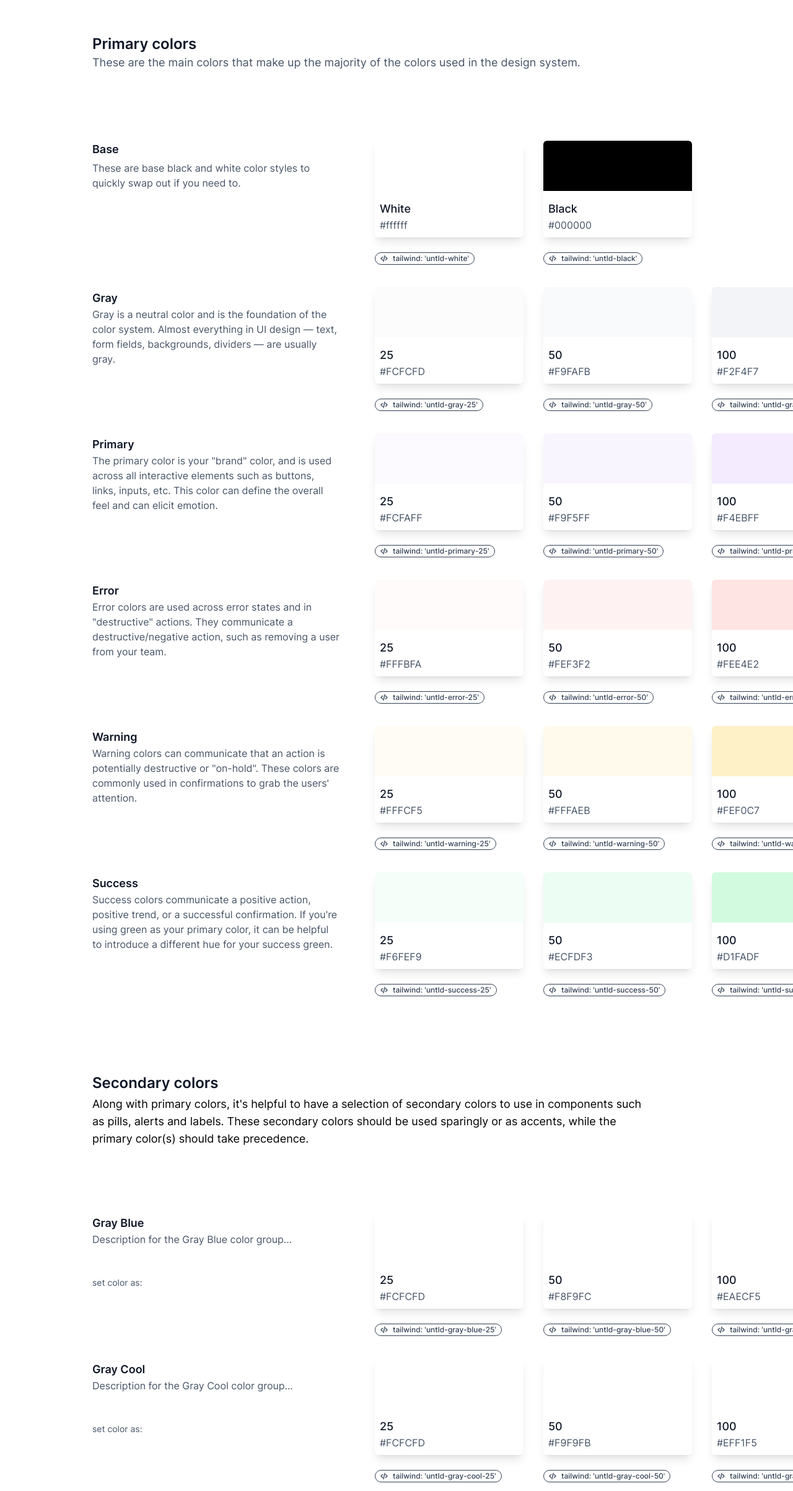
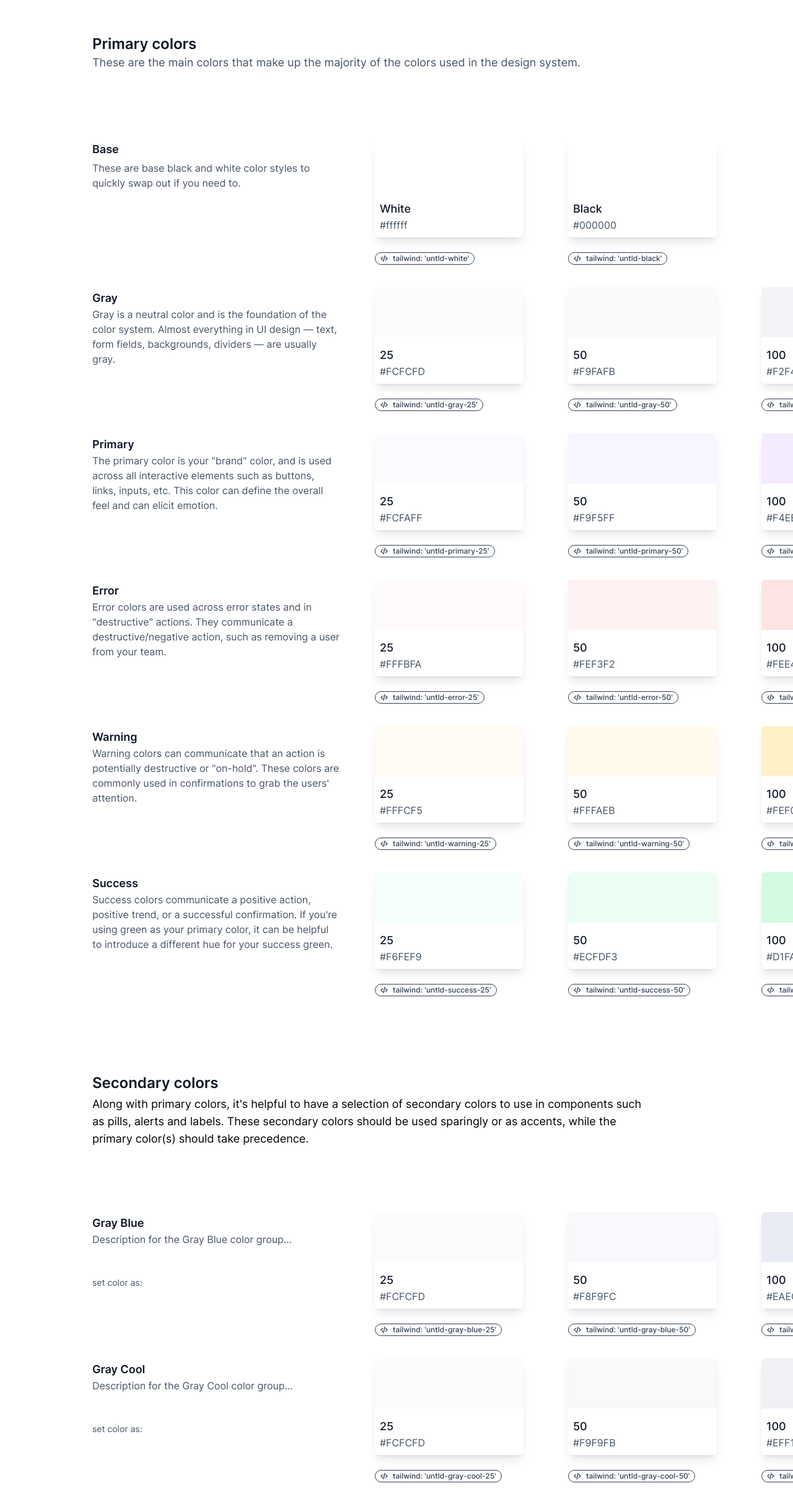
Before and after one commit to benjaminpreiss/untitled-ui-components, a SvelteKit app: page /colors in a window 1280 px wide. Shown: the part 161-2566 px from the top of the page at 62% size. Built offline with nearby package versions, Linux system fonts and the light colour scheme.

Commit message:
Change tailwind background classes to css style inline

```diff
--- a/src/routes/colors/+page.svelte
+++ b/src/routes/colors/+page.svelte
@@ -210,7 +210,7 @@
 						animation: 'animate-fadeInFromTop',
 						threshold: 0.1
 					}}
-					class=" col-span-2 opacity-0 mr-8 pb-6 w-[25rem] sticky space-y-1 z-10 bg-untld-white left-0"
+					class="non-draggable col-span-2 opacity-0 mr-8 pr-10 pb-6 w-[27.5rem] sticky space-y-1 z-10 bg-untld-white left-0"
 				>
 					<h4 class="untld-text-lg untld-text-semibold text-untld-gray-900">
 						{colorDescriptions.base.Base?.title ?? ''}
@@ -227,10 +227,10 @@
 							threshold: 0.1
 						}}
 						style="animation-delay: {innerIndex * 0.025}s;"
-						class="w-[15rem] opacity-0 delay-500 h-[9.75rem] col-span-1 snap-start shadow-lg rounded-md relative"
+						class="w-[15rem] -ml-10 opacity-0 delay-500 h-[9.75rem] col-span-1 snap-start shadow-lg rounded-md relative"
 					>
 						<div
-							style="background-color:rgb(var(--color-untld-base-{color
+							style="background-color:rgb(var(--color-untld-{color
 								.replace(/\s+/g, '-')
 								.toLocaleLowerCase()}))"
 							class="w-full rounded-t-md h-[52%]"
@@ -276,7 +276,7 @@
 				{#each Object.entries(colors.primary) as [colorGroup, shades], outerIndex (outerIndex)}
 					<div
 						id={colorGroup.toLowerCase()}
-						class="non-draggable active:cursor-default col-span-2 opacity-100 mr-8 pb-6 w-[25rem] sticky space-y-1 z-30 left-0"
+						class="non-draggable active:cursor-default col-span-2 opacity-100 mr-8 pr-10 pb-6 w-[27.5rem] sticky space-y-1 z-30 left-0"
 					>
 						<div class="w-full h-full bg-untld-white py-32 absolute" />
 						<div
@@ -306,7 +306,7 @@
 							style="animation-delay: {(innerIndex / 2) * 0.015}s;"
 							class="{shade === '600'
 								? 'w-full'
-								: 'w-[15rem]'} opacity-0 h-[9.75rem] col-span-1 snap-start shadow-lg rounded-md relative"
+								: 'w-[15rem]'} -ml-10 opacity-0 h-[9.75rem] col-span-1 snap-start shadow-lg rounded-md relative"
 						>
 							<div
 								style="background-color:rgb(var(--color-untld-{colorGroup
@@ -386,7 +386,7 @@
 				{#each Object.entries(colors.secondary) as [colorGroup, shades], outerIndex (outerIndex)}
 					<div
 						id={colorGroup.toLowerCase()}
-						class="non-draggable active:cursor-default col-span-2 opacity-100 mr-8 pb-6 w-[25rem] sticky space-y-1 z-30 left-0"
+						class="non-draggable active:cursor-default col-span-2 opacity-100 mr-8 pr-10 pb-6 w-[27.5rem] sticky space-y-1 z-30 left-0"
 					>
 						<div class="w-full h-full bg-untld-white py-32 absolute" />
 
@@ -442,12 +442,13 @@
 							style="animation-delay: {(innerIndex / 2) * 0.0075}s;"
 							class="{shade === '600'
 								? 'w-full'
-								: 'w-[15rem]'} opacity-0 delay-500 h-[9.75rem] col-span-1 snap-start shadow-lg rounded-md relative"
+								: 'w-[15rem]'} -ml-10 opacity-0 delay-500 h-[9.75rem] col-span-1 snap-start shadow-lg rounded-md relative"
 						>
 							<div
-								class="w-full rounded-t-md h-[52%] bg-untld-{colorGroup
+								style="background-color:rgb(var(--color-untld-{colorGroup
 									.replace(/\s+/g, '-')
-									.toLocaleLowerCase()}-{shade}"
+									.toLocaleLowerCase()}-{shade}))"
+								class="w-full rounded-t-md h-[52%]"
 							/>
 							<div class="flex flex-col h-[48%] p-2 justify-end">
 								<span class="untld-text-lg text-untld-gray-900 untld-text-medium">
```
